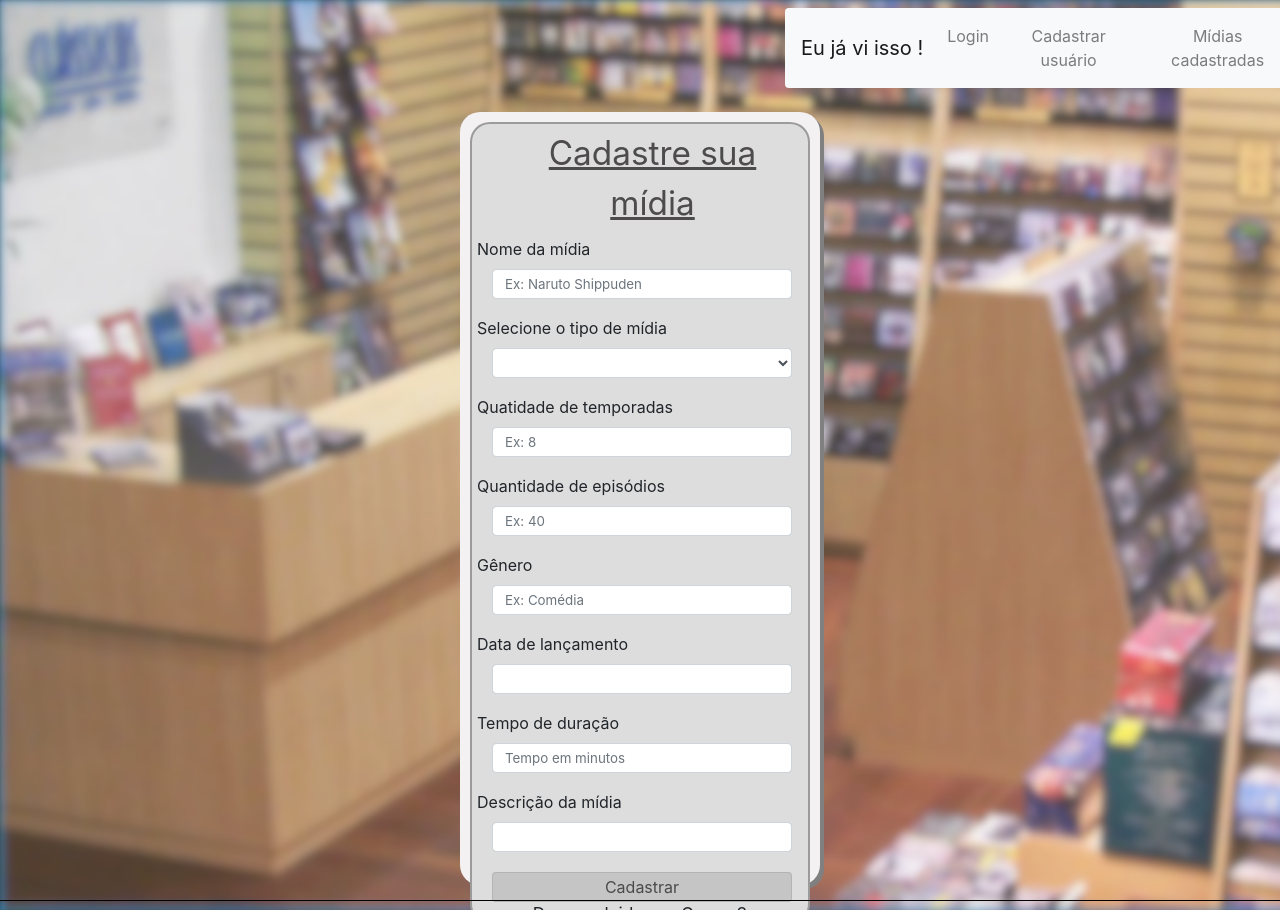
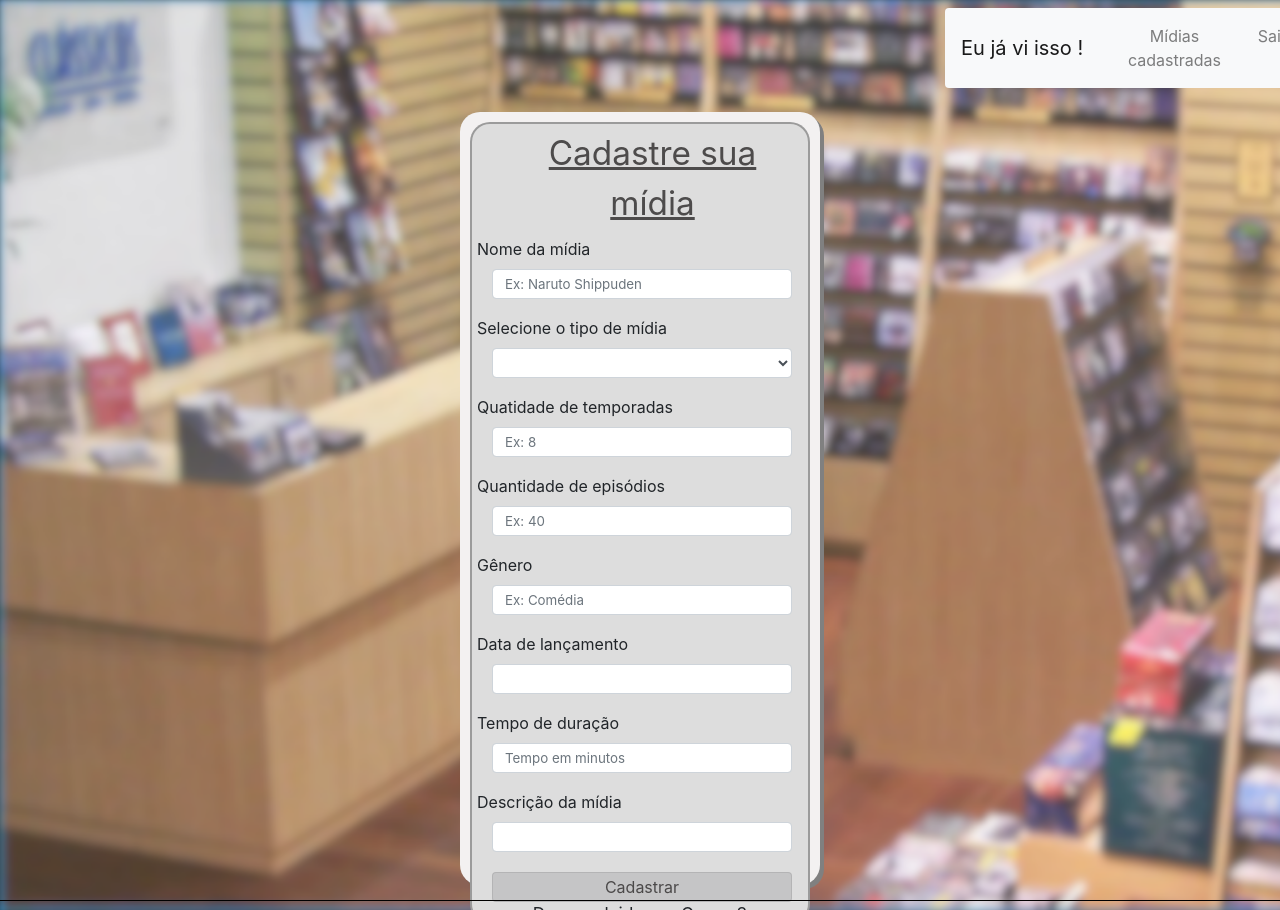
Before and after one commit to vitorHoller/projeto-trainee3, a React (Create React App) app in the folder Projeto/grupo3/: page /cadastromidia in a window 1280 px wide. Built offline with nearby package versions, Linux system fonts and the light colour scheme.

Commit message:
adicionei o butao de sair

```diff
--- a/Projeto/grupo3/src/Pages/CadastroMidias/cadastroMidias.css
+++ b/Projeto/grupo3/src/Pages/CadastroMidias/cadastroMidias.css
@@ -116,7 +116,7 @@
     padding-bottom: 0px;
 }
 .batbaCA{
-    margin-left: 0px;
+    margin-left: 160px;
 }
 .tituloCM{
     text-align: center;
--- a/Projeto/grupo3/src/Pages/CadastroMidias/cadastroMidias.js
+++ b/Projeto/grupo3/src/Pages/CadastroMidias/cadastroMidias.js
@@ -4,6 +4,7 @@ import { Button, Form, FormGroup, Alert, Nav, NavDropdown, Navbar, FormControl }
 import 'bootstrap/dist/css/bootstrap.min.css'
 import DatePicker from 'react-datepicker'
 import 'react-datepicker/dist/react-datepicker.css'
+import { useHistory} from 'react-router-dom'
 
 export default function CadastroMidias() {
 
@@ -27,7 +28,12 @@ export default function CadastroMidias() {
 
     const [botao, setbotao] = useState(null)
 
+    const history = useHistory();
 
+    function handleSubmit(){
+        history.push('/')
+
+    }
     return (
 
         <div className='fundoCM overflow-hidden'>
@@ -71,9 +77,8 @@ export default function CadastroMidias() {
                     <Navbar.Collapse id="basic-navbar-nav">
 
                         <Nav className="mr-auto">
-                            <Nav.Link href='http://localhost:3000/'>Login</Nav.Link>
-                            <Nav.Link href='http://localhost:3000/cadastrousuario'>Cadastrar usuário</Nav.Link>
                             <Nav.Link href="http://localhost:3000/midias">Mídias cadastradas</Nav.Link>
+                            <Nav.Link onClick={() => handleSubmit()}>Sair</Nav.Link>
                         </Nav>
 
                     </Navbar.Collapse>
--- a/Projeto/grupo3/src/Pages/ListarMidias/listarMidias.css
+++ b/Projeto/grupo3/src/Pages/ListarMidias/listarMidias.css
@@ -60,3 +60,6 @@
     display: flex;
     font-size: 21pt;
 }
+.batbaLM{
+    margin-left: 177px;
+}
--- a/Projeto/grupo3/src/Pages/ListarMidias/listarMidias.js
+++ b/Projeto/grupo3/src/Pages/ListarMidias/listarMidias.js
@@ -3,8 +3,11 @@ import './listarMidias.css'
 import { Table, Nav, NavDropdown, Navbar, FormControl, Modal, Button } from 'react-bootstrap'
 import 'bootstrap/dist/css/bootstrap.min.css'
 import { FiEdit } from 'react-icons/fi'
+import { useHistory } from 'react-router-dom'
 
 function MyVerticallyCenteredModal(props) {
+
+
 
     return (
 
@@ -57,6 +60,12 @@ function MyVerticallyCenteredModal(props) {
 
 export default function ListarMidias(props) {
 
+    const history = useHistory()
+
+    function handleSubmit(){
+        history.push('/')
+    }
+
     const [modalShow, setModalShow] = React.useState(false);
     console.log(props)
 
@@ -71,16 +80,15 @@ export default function ListarMidias(props) {
 
                 <Navbar className='batbaLM rounded mt-2 mr-2' bg="light" expand="lg">
 
-                    <Navbar.Brand>Eu já vi isso!!</Navbar.Brand>
+                    <Navbar.Brand>Eu já vi isso !</Navbar.Brand>
 
                     <Navbar.Toggle aria-controls="basic-navbar-nav" />
 
                     <Navbar.Collapse id="basic-navbar-nav">
 
                         <Nav className="mr-auto">
-                            <Nav.Link href='http://localhost:3000/'>Login</Nav.Link>
-                            <Nav.Link href='http://localhost:3000/cadastrousuario'>Cadastrar Usuário</Nav.Link>
                             <Nav.Link href="http://localhost:3000/cadastromidia">Cadastrar Mídias</Nav.Link>
+                            <Nav.Link onClick={() => handleSubmit()}>Sair</Nav.Link>
                         </Nav>
 
                     </Navbar.Collapse>
```
